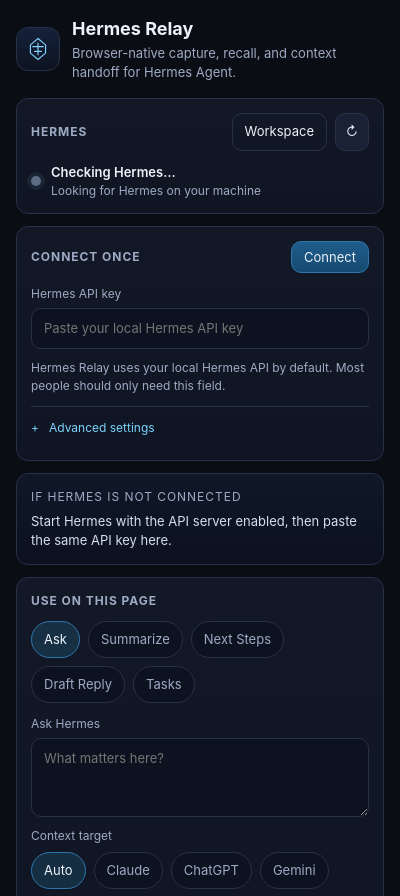
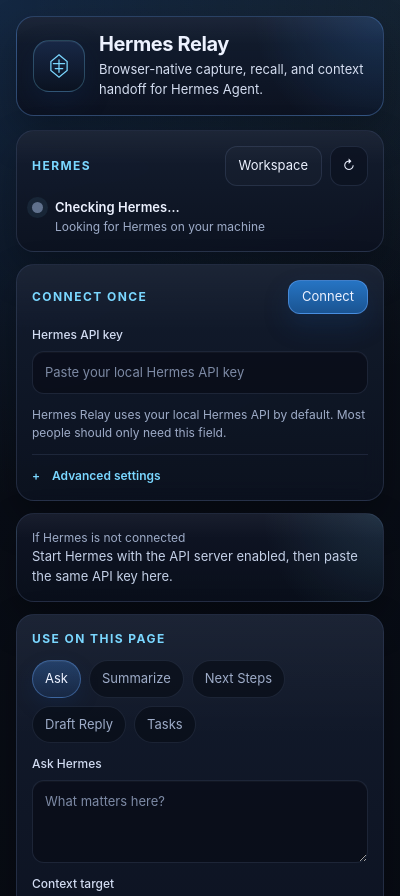
Before and after one commit to workingclassbuddha/hermes-relay-for-chrome, a browser extension: page extension/popup/popup.html in a window 400 px wide. Shown: the top 896 px of the page. Drawn offline with Linux system fonts and the light colour scheme.

Commit message:
Polish popup UI styling

```diff
--- a/extension/popup/popup.css
+++ b/extension/popup/popup.css
@@ -1,16 +1,17 @@
 :root {
   color-scheme: dark;
-  --bg: #0a0d14;
-  --panel: #121826;
-  --panel-2: #0f1522;
-  --border: #273148;
-  --text: #ecf1fa;
-  --muted: #9eabc4;
-  --accent: #7dd3fc;
-  --accent-2: #38bdf8;
+  --bg: #070b13;
+  --panel: rgba(16, 24, 39, 0.92);
+  --border: rgba(132, 157, 204, 0.18);
+  --border-strong: rgba(114, 173, 255, 0.3);
+  --text: #edf2ff;
+  --muted: #9eacc8;
+  --accent: #7ad7ff;
+  --accent-strong: #4099ff;
+  --accent-soft: rgba(80, 165, 255, 0.14);
   --good: #4ade80;
   --bad: #fb7185;
-  --button: #192235;
+  --shadow: 0 18px 40px rgba(0, 0, 0, 0.28);
 }
 
 * {
@@ -21,11 +22,14 @@ html,
 body {
   margin: 0;
   padding: 0;
-  width: 400px;
-  min-height: 640px;
-  background: var(--bg);
+  width: 420px;
+  min-height: 700px;
+  background:
+    radial-gradient(circle at top left, rgba(64, 153, 255, 0.18), transparent 32%),
+    radial-gradient(circle at top right, rgba(122, 215, 255, 0.08), transparent 24%),
+    linear-gradient(180deg, #0a0f19 0%, #060910 100%);
   color: var(--text);
-  font: 13px/1.45 Inter, -apple-system, BlinkMacSystemFont, "Segoe UI", sans-serif;
+  font: 13px/1.5 Inter, -apple-system, BlinkMacSystemFont, "Segoe UI", sans-serif;
 }
 
 button,
@@ -34,85 +38,140 @@ textarea {
   font: inherit;
 }
 
+button {
+  transition: transform 140ms ease, border-color 140ms ease, background 140ms ease, filter 140ms ease, box-shadow 140ms ease;
+}
+
+button:disabled {
+  cursor: wait;
+  opacity: 0.72;
+}
+
+button:not(:disabled):hover {
+  transform: translateY(-1px);
+}
+
+button:focus-visible,
+input:focus-visible,
+textarea:focus-visible,
+summary:focus-visible {
+  outline: 2px solid rgba(122, 215, 255, 0.35);
+  outline-offset: 2px;
+}
+
 .app {
   padding: 16px;
 }
 
 .hero {
+  position: relative;
   display: grid;
-  grid-template-columns: 44px 1fr;
-  gap: 12px;
+  grid-template-columns: 52px 1fr;
+  gap: 14px;
   align-items: center;
-  margin-bottom: 16px;
+  margin-bottom: 14px;
+  padding: 16px;
+  border-radius: 18px;
+  border: 1px solid var(--border-strong);
+  background:
+    radial-gradient(circle at top right, rgba(64, 153, 255, 0.18), transparent 34%),
+    linear-gradient(180deg, rgba(19, 29, 48, 0.98), rgba(12, 18, 32, 0.94));
+  box-shadow: var(--shadow);
+  overflow: hidden;
+}
+
+.hero::after,
+.panel::after {
+  content: '';
+  position: absolute;
+  inset: 0;
+  pointer-events: none;
+  background: linear-gradient(180deg, rgba(255, 255, 255, 0.04), transparent 28%);
+}
+
+.hero > *,
+.panel > * {
+  position: relative;
+  z-index: 1;
 }
 
 .hero h1 {
-  margin: 0 0 2px;
-  font-size: 18px;
+  margin: 0 0 4px;
+  font-size: 20px;
+  line-height: 1.15;
+  letter-spacing: -0.02em;
 }
 
 .hero p {
   margin: 0;
-  color: var(--muted);
+  color: #d5def1;
 }
 
 .mark {
-  width: 44px;
-  height: 44px;
-  border-radius: 12px;
+  width: 52px;
+  height: 52px;
+  border-radius: 16px;
   display: grid;
   place-items: center;
-  background: linear-gradient(180deg, #15213a, #0d1320);
-  border: 1px solid var(--border);
+  background: linear-gradient(180deg, rgba(25, 41, 72, 0.95), rgba(11, 18, 32, 0.95));
+  border: 1px solid rgba(122, 215, 255, 0.26);
   color: var(--accent);
+  box-shadow: inset 0 1px 0 rgba(255, 255, 255, 0.06), 0 10px 24px rgba(13, 35, 72, 0.36);
 }
 
 .mark svg {
-  width: 28px;
-  height: 28px;
+  width: 30px;
+  height: 30px;
 }
 
 .panel {
-  background: linear-gradient(180deg, var(--panel), var(--panel-2));
+  position: relative;
+  overflow: hidden;
+  background: linear-gradient(180deg, rgba(20, 29, 47, 0.92), rgba(12, 18, 32, 0.92));
   border: 1px solid var(--border);
-  border-radius: 12px;
-  padding: 14px;
+  border-radius: 18px;
+  padding: 15px;
   margin-bottom: 12px;
+  box-shadow: var(--shadow);
+  backdrop-filter: blur(12px);
 }
 
 .panel-head {
   display: flex;
   align-items: center;
   justify-content: space-between;
-  gap: 8px;
+  gap: 10px;
   margin-bottom: 12px;
 }
 
 .panel-head h2 {
   margin: 0;
   font-size: 12px;
+  font-weight: 700;
   text-transform: uppercase;
-  letter-spacing: 0.08em;
-  color: var(--muted);
+  letter-spacing: 0.12em;
+  color: var(--accent);
 }
 
-.header-actions {
+.header-actions,
+.output-actions {
   display: flex;
   gap: 8px;
 }
 
 .status-row {
   display: flex;
-  gap: 10px;
-  align-items: center;
+  gap: 12px;
+  align-items: flex-start;
 }
 
 .status-dot {
-  width: 10px;
-  height: 10px;
+  width: 11px;
+  height: 11px;
+  margin-top: 4px;
   border-radius: 999px;
-  background: #5d6b84;
-  box-shadow: 0 0 0 4px rgba(125, 211, 252, 0.08);
+  background: #60718d;
+  box-shadow: 0 0 0 5px rgba(125, 211, 252, 0.08);
 }
 
 .status-dot.ok {
@@ -127,59 +186,82 @@ textarea {
   font-weight: 600;
 }
 
-.status-meta {
+.status-meta,
+.microcopy,
+.hint-title,
+.recent-empty,
+.recent-meta {
   color: var(--muted);
-  font-size: 12px;
 }
 
-.actions-inline {
-  margin-top: 12px;
+.status-meta,
+.microcopy,
+.hint-title,
+.recent-meta {
+  font-size: 12px;
 }
 
 .field {
   display: grid;
-  gap: 6px;
-  margin-bottom: 10px;
-}
-
-.field span {
-  color: var(--muted);
-  font-size: 12px;
+  gap: 7px;
+  margin-bottom: 12px;
 }
 
 .field.no-margin {
   margin-bottom: 0;
 }
 
+.field span,
+.target-label {
+  color: #d2dcf2;
+  font-size: 12px;
+  font-weight: 500;
+}
+
 .field input,
 .field textarea {
   width: 100%;
-  border-radius: 10px;
-  border: 1px solid var(--border);
-  background: #0d1220;
+  border-radius: 12px;
+  border: 1px solid rgba(132, 157, 204, 0.16);
+  background: rgba(8, 12, 22, 0.66);
   color: var(--text);
-  padding: 10px 12px;
+  padding: 11px 12px;
   outline: none;
+  box-shadow: inset 0 1px 0 rgba(255, 255, 255, 0.03);
+}
+
+.field textarea {
+  resize: vertical;
+  min-height: 82px;
+}
+
+.field input::placeholder,
+.field textarea::placeholder {
+  color: #7d8aa5;
 }
 
 .field input:focus,
 .field textarea:focus {
-  border-color: var(--accent-2);
-  box-shadow: 0 0 0 3px rgba(56, 189, 248, 0.16);
+  border-color: rgba(80, 165, 255, 0.5);
+  box-shadow: 0 0 0 4px rgba(80, 165, 255, 0.14);
+}
+
+.mode-row,
+.target-chips {
+  display: flex;
+  flex-wrap: wrap;
+  gap: 8px;
 }
 
 .mode-row {
-  display: flex;
-  flex-wrap: wrap;
-  gap: 8px;
   margin-bottom: 12px;
 }
 
 .mode-chip,
 .target-chip {
   border-radius: 999px;
-  border: 1px solid var(--border);
-  background: #0d1220;
+  border: 1px solid rgba(132, 157, 204, 0.14);
+  background: rgba(8, 12, 22, 0.62);
   color: var(--muted);
   padding: 8px 12px;
   cursor: pointer;
@@ -187,26 +269,16 @@ textarea {
 
 .mode-chip.active,
 .target-chip.active {
-  background: rgba(56, 189, 248, 0.14);
-  border-color: #2d76ab;
+  background: linear-gradient(180deg, rgba(61, 128, 214, 0.34), rgba(35, 73, 129, 0.28));
+  border-color: rgba(106, 169, 255, 0.38);
   color: var(--text);
+  box-shadow: inset 0 1px 0 rgba(255, 255, 255, 0.05), 0 8px 18px rgba(20, 49, 96, 0.26);
 }
 
 .target-row {
   display: grid;
   gap: 8px;
   margin-bottom: 12px;
-}
-
-.target-label {
-  color: var(--muted);
-  font-size: 12px;
-}
-
-.target-chips {
-  display: flex;
-  flex-wrap: wrap;
-  gap: 8px;
 }
 
 .button-grid {
@@ -218,64 +290,59 @@ textarea {
 .primary-btn,
 .secondary-btn,
 .ghost-btn,
-.icon-btn {
-  border-radius: 10px;
-  border: 1px solid var(--border);
-  background: var(--button);
+.icon-btn,
+.recent-btn {
+  border-radius: 12px;
+  border: 1px solid rgba(132, 157, 204, 0.16);
   color: var(--text);
   cursor: pointer;
-  min-height: 38px;
-  padding: 0 12px;
+}
+
+.primary-btn,
+.secondary-btn,
+.ghost-btn,
+.icon-btn {
+  min-height: 40px;
+  padding: 0 13px;
 }
 
 .primary-btn {
-  background: linear-gradient(180deg, #1f5d8b, #164a71);
-  border-color: #2d76ab;
+  background: linear-gradient(180deg, #2674c3, #1a5492);
+  border-color: rgba(106, 169, 255, 0.5);
+  box-shadow: 0 12px 24px rgba(21, 67, 122, 0.26);
 }
 
 .primary-btn.small {
-  min-height: 32px;
+  min-height: 34px;
 }
 
-.secondary-btn:hover,
-.ghost-btn:hover,
-.icon-btn:hover,
-.primary-btn:hover {
-  filter: brightness(1.06);
+.secondary-btn,
+.icon-btn,
+.recent-btn {
+  background: rgba(13, 19, 33, 0.82);
 }
 
 .ghost-btn {
-  background: transparent;
+  background: rgba(255, 255, 255, 0.02);
 }
 
 .icon-btn {
-  width: 34px;
+  width: 38px;
   padding: 0;
-}
-
-.output-actions {
-  display: flex;
-  gap: 8px;
-}
-
-.microcopy {
-  margin: 0;
-  color: var(--muted);
-  font-size: 12px;
 }
 
 .advanced {
   margin-top: 12px;
-  border-top: 1px solid var(--border);
   padding-top: 12px;
+  border-top: 1px solid rgba(132, 157, 204, 0.14);
 }
 
 .advanced summary {
   cursor: pointer;
+  list-style: none;
   color: var(--accent);
-  list-style: none;
   font-size: 12px;
-  margin-bottom: 10px;
+  font-weight: 600;
 }
 
 .advanced summary::-webkit-details-marker {
@@ -285,7 +352,7 @@ textarea {
 .advanced summary::before {
   content: '+';
   display: inline-block;
-  width: 12px;
+  width: 14px;
   margin-right: 6px;
 }
 
@@ -294,63 +361,62 @@ textarea {
 }
 
 .hint-panel {
-  background: linear-gradient(180deg, #101726, #0b1120);
-}
-
-.hint-title {
-  font-size: 12px;
-  text-transform: uppercase;
-  letter-spacing: 0.08em;
-  color: var(--muted);
-  margin-bottom: 6px;
+  background:
+    radial-gradient(circle at top right, rgba(122, 215, 255, 0.12), transparent 32%),
+    linear-gradient(180deg, rgba(16, 22, 38, 0.94), rgba(10, 16, 28, 0.92));
 }
 
 .hint-body {
-  color: #d7deed;
+  color: #c4d0e7;
 }
 
 .output {
   margin: 0;
-  min-height: 120px;
-  max-height: 220px;
+  min-height: 140px;
+  max-height: 260px;
   overflow: auto;
-  padding: 12px;
-  border-radius: 10px;
-  border: 1px solid var(--border);
-  background: #0b1020;
+  padding: 14px;
+  border-radius: 14px;
+  border: 1px solid rgba(132, 157, 204, 0.14);
+  background: linear-gradient(180deg, rgba(8, 12, 22, 0.92), rgba(11, 16, 29, 0.9));
   white-space: pre-wrap;
   word-break: break-word;
-  color: #dfe7f6;
+  color: #dfe9ff;
 }
 
 .recent-list {
   display: grid;
-  gap: 8px;
-}
-
-.recent-empty {
-  color: var(--muted);
+  gap: 9px;
 }
 
 .recent-item {
-  border: 1px solid var(--border);
-  border-radius: 10px;
-  padding: 10px;
-  background: rgba(12, 18, 32, 0.7);
+  display: grid;
+  gap: 8px;
+  padding: 12px;
+  border-radius: 14px;
+  border: 1px solid rgba(132, 157, 204, 0.14);
+  background: linear-gradient(180deg, rgba(12, 18, 32, 0.84), rgba(9, 13, 23, 0.82));
 }
 
 .recent-top {
   display: flex;
   justify-content: space-between;
   gap: 8px;
-  margin-bottom: 4px;
+  align-items: center;
 }
 
 .recent-type {
+  display: inline-flex;
+  align-items: center;
+  min-height: 24px;
+  padding: 0 8px;
+  border-radius: 999px;
+  background: rgba(80, 165, 255, 0.12);
+  color: var(--accent);
+  font-size: 11px;
+  font-weight: 600;
+  letter-spacing: 0.08em;
   text-transform: uppercase;
-  letter-spacing: 0.08em;
-  font-size: 11px;
-  color: var(--accent);
 }
 
 .recent-time {
@@ -360,30 +426,29 @@ textarea {
 
 .recent-title {
   font-weight: 600;
-  margin-bottom: 4px;
+  line-height: 1.35;
 }
 
 .recent-summary {
-  color: var(--muted);
-  font-size: 12px;
-}
-
-.recent-meta {
-  color: var(--muted);
+  color: #c6d2ea;
   font-size: 12px;
 }
 
 .recent-actions {
-  margin-top: 8px;
   display: flex;
   gap: 8px;
+  flex-wrap: wrap;
+  margin-top: 2px;
 }
 
 .recent-btn {
-  border-radius: 8px;
-  border: 1px solid var(--border);
-  background: #101728;
-  color: var(--text);
-  padding: 6px 10px;
-  cursor: pointer;
+  min-height: 32px;
+  padding: 0 11px;
 }
+
+@media (max-width: 430px) {
+  html,
+  body {
+    width: 100%;
+  }
+}
```
